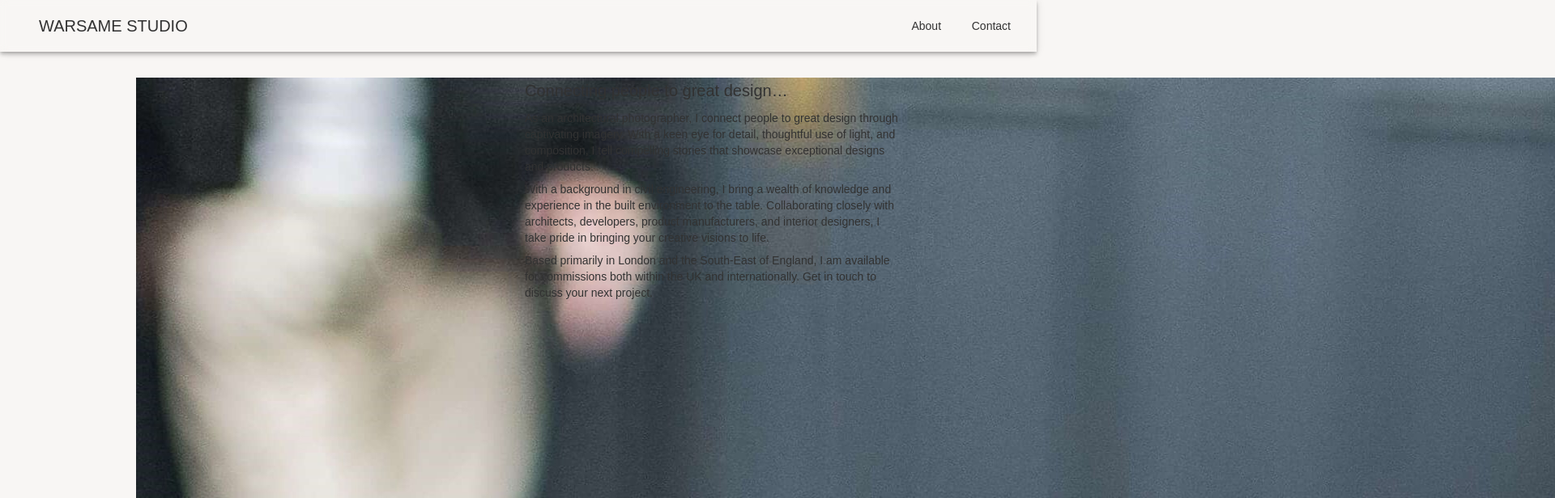
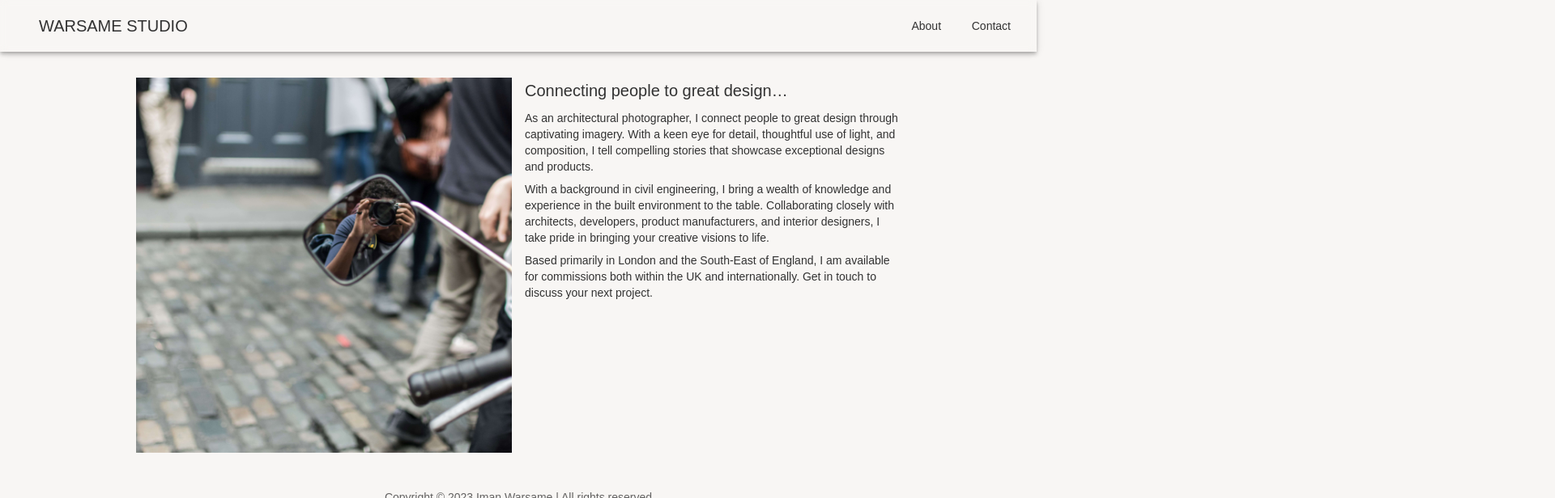
Before and after one commit to imanwarsame/warsamestudio, a Next.js app in the folder warsamestudio/: page /about in a window 1280 px wide. Shown: the top 616 px of the page at 81% size, 1920 px wide, since content can reach past the window. Built offline with nearby package versions, Linux system fonts and the light colour scheme.

Commit message:
Added next legacy image on about page

```diff
--- a/warsamestudio/app/about/page.tsx
+++ b/warsamestudio/app/about/page.tsx
@@ -1,13 +1,14 @@
 'use client';
 import { Grid, Stack, Typography } from '@mui/material';
 import ProfileImage from '../../public/Profile.jpg';
+import Image from 'next/legacy/image';
 
 export default function About() {
 
 	return (
 		<Grid container spacing={2} sx={{ width: '75%', mb: 5, mt: 10 }}>
 			<Grid item md={6} sm={12}>
-				<img src={ProfileImage.src}/>
+				<Image src={ProfileImage} layout='responsive' alt='Profile image. Self portrait taken of the photographer using the cracked wing mirror of a motorbike'/>
 			</Grid>
 			<Grid item md={6} sm={12}>
 				<Stack direction='column'>
```
